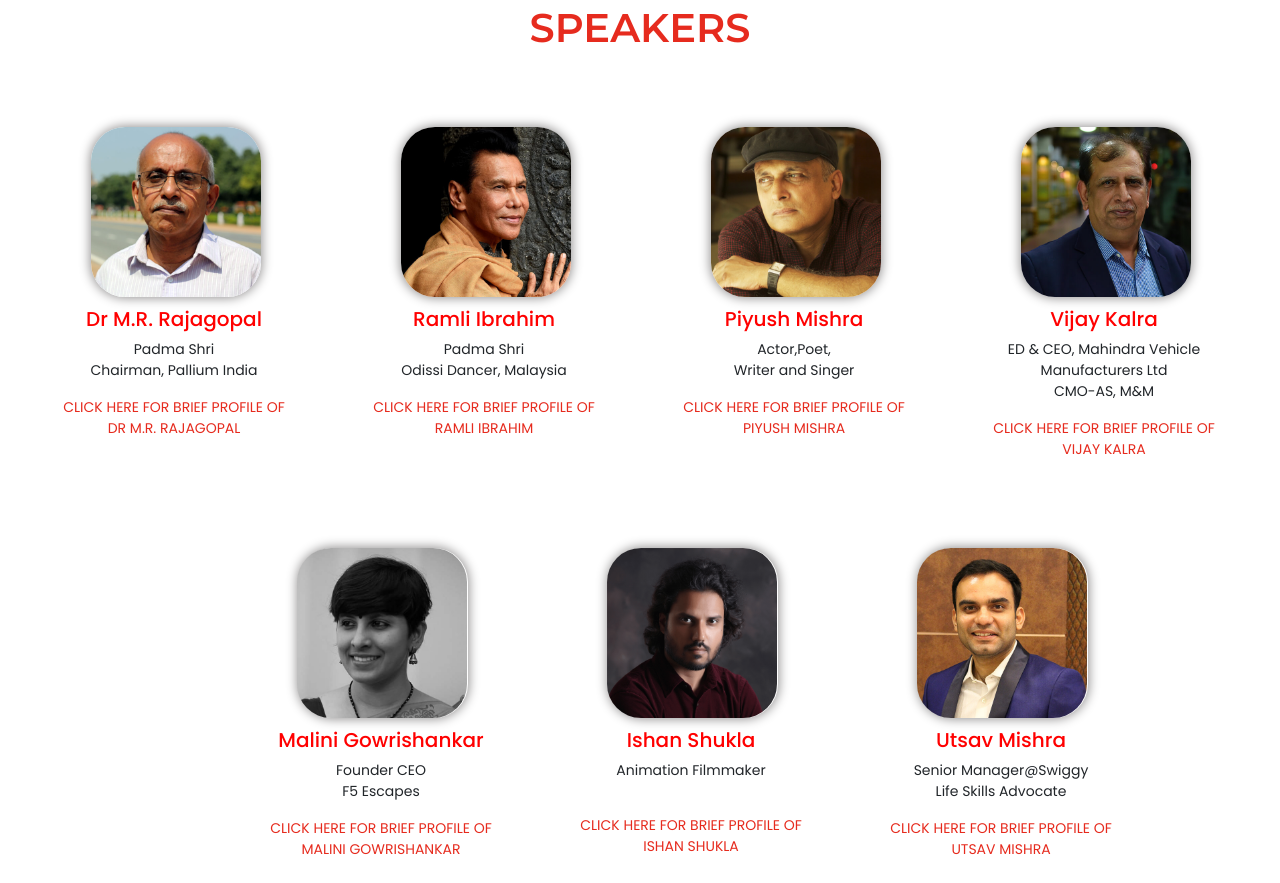
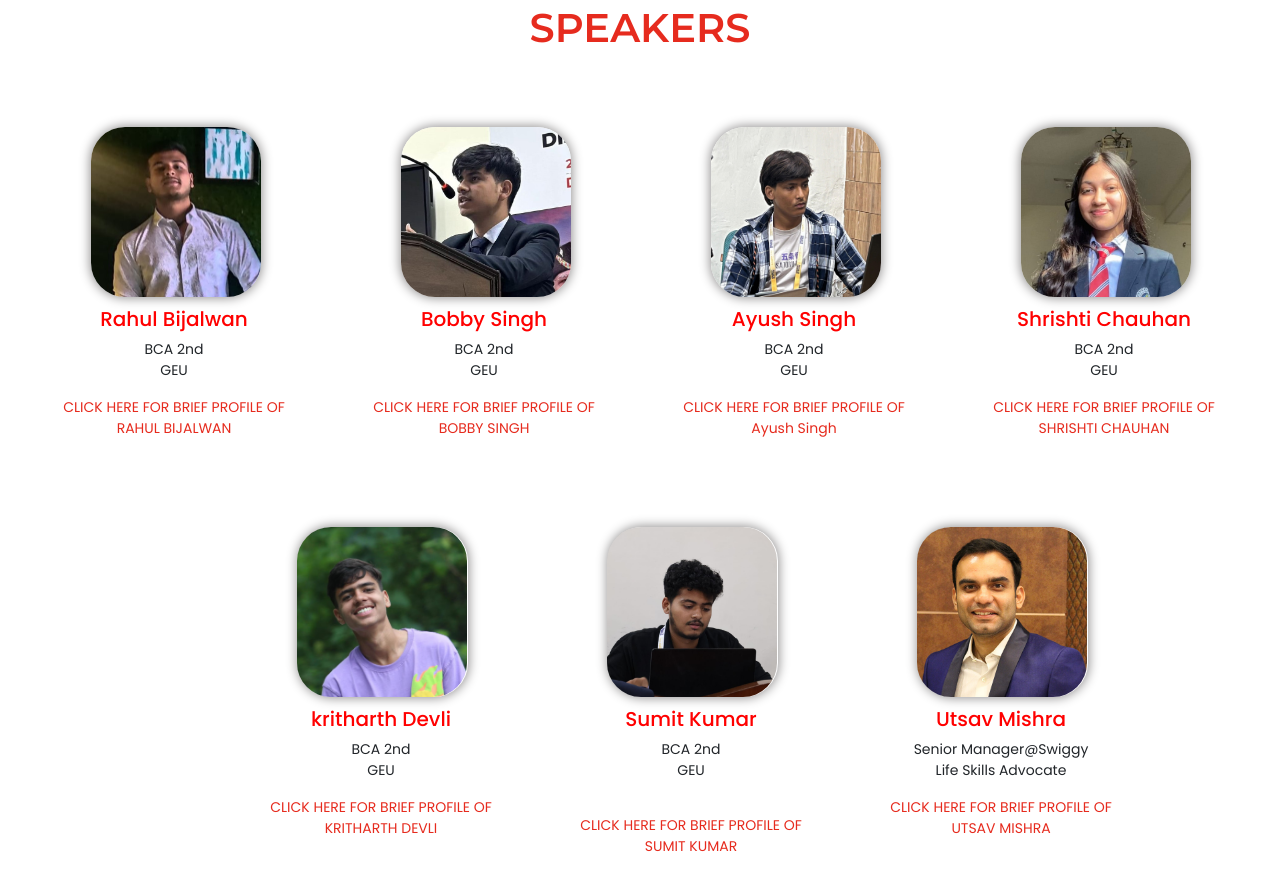
Before and after one commit to TojanHorse/farewell-DCA, a plain HTML site: page index.html in a window 1280 px wide. Shown: the part 1633-2516 px from the top of the page. Drawn offline with nearby package versions, Linux system fonts and the light colour scheme.

Commit message:
photos fixed

```diff
--- a/index.html
+++ b/index.html
@@ -173,49 +173,49 @@
       <div class="col-md-3">
         <div class="speakers-box" data-aos="zoom-in" data-aos-duration="1000">
           <div class="speakers-imgbox">
-            <img src="assets/rajgopal.jpg">
+            <img src="assets/rahul.jpeg">
           </div>
           <div class="speakers-txtbox">
-            <h1 class="fs-25 fw-900">Dr M.R. Rajagopal</h1>
-            <p class="fs-18 fw-500">Padma Shri<br>Chairman, Pallium India</p>
-            <a href="drmrajgopl.html"><p class="fs-14 text-base-color">CLICK HERE FOR BRIEF PROFILE OF DR M.R. RAJAGOPAL</p></a>
+            <h1 class="fs-25 fw-900">Rahul Bijalwan</h1>
+            <p class="fs-18 fw-500">BCA 2nd<br>GEU</p>
+            <a href="https://www.linkedin.com/in/rahulbijalwan/"><p class="fs-14 text-base-color">CLICK HERE FOR BRIEF PROFILE OF RAHUL BIJALWAN</p></a>
             </div>
           </div>
       </div>
       <div class="col-md-3">
        <div class="speakers-box" data-aos="zoom-in" data-aos-duration="1000">
             <div class="speakers-imgbox">
-              <img src="assets/ramli.jpg">
+              <img src="assets/bobby.jpeg">
             </div>
             <div class="speakers-txtbox">
-              <h1 class="fs-25 fw-900">Ramli Ibrahim</h1>
-              <p class="fs-18 fw-500">Padma Shri<br>Odissi Dancer, Malaysia</p>
-              <a href="ramliibrahim.html"><p class="fs-14 text-base-color">CLICK HERE FOR BRIEF PROFILE OF RAMLI IBRAHIM</p></a>
+              <h1 class="fs-25 fw-900">Bobby Singh</h1>
+              <p class="fs-18 fw-500">BCA 2nd<br>GEU</p>
+              <a href="https://www.linkedin.com/in/bobby-singh-mangwal-63065b24a/"><p class="fs-14 text-base-color">CLICK HERE FOR BRIEF PROFILE OF BOBBY SINGH</p></a>
             </div>
           </div>
         </div>
         <div class="col-md-3">
           <div class="speakers-box" data-aos="zoom-in" data-aos-duration="1000">
           <div class="speakers-imgbox">
-            <img src="assets/piyushmishra.jpg">
+            <img src="assets/ayush.jpeg">
           </div>
           <div class="speakers-txtbox">
-            <h1 class="fs-25 fw-900">Piyush Mishra</h1>
-            <p class="fs-18 fw-500">Actor,Poet,<br> Writer and Singer</p>
-            <a href="piyushmishra.html"><p class="fs-14 text-base-color">CLICK HERE FOR BRIEF PROFILE OF PIYUSH MISHRA</p></a>
+            <h1 class="fs-25 fw-900">Ayush Singh</h1>
+            <p class="fs-18 fw-500">BCA 2nd<br> GEU</p>
+            <a href="piyushmishra.html"><p class="fs-14 text-base-color">CLICK HERE FOR BRIEF PROFILE OF Ayush Singh</p></a>
           </div>
         </div>
         </div>
         <div class="col-md-3">
           <div class="speakers-box" data-aos="zoom-in" data-aos-duration="1000">
             <div class="speakers-imgbox">
-              <img src="assets/as.jpg">
+              <img src="assets/shrishti.jpeg">
             </div>
             <div class="speakers-txtbox">
-              <h1 class="fs-25 fw-900">Vijay Kalra</h1>
-              <p class="fs-18 fw-500">ED & CEO, Mahindra Vehicle Manufacturers Ltd
-<br>CMO-AS, M&M</p>
-              <a href="vijaykalra.html"><p class="fs-14 text-base-color">CLICK HERE FOR BRIEF PROFILE OF VIJAY KALRA</p></a>
+              <h1 class="fs-25 fw-900">Shrishti Chauhan</h1>
+              <p class="fs-18 fw-500">BCA 2nd
+<br>GEU</p>
+              <a href="https://www.linkedin.com/in/shrishti-chauhan-184586259/"><p class="fs-14 text-base-color">CLICK HERE FOR BRIEF PROFILE OF SHRISHTI CHAUHAN</p></a>
             </div>
           </div>
         </div>
@@ -224,25 +224,25 @@
         <div class="col-md-3 offset-md-2">
           <div class="speakers-box" data-aos="zoom-in" data-aos-duration="1000">
             <div class="speakers-imgbox">
-              <img src="assets/malini.jpg">
+              <img src="assets/kritharth.jpeg">
             </div>
             <div class="speakers-txtbox">
-              <h1 class="fs-25 fw-900">Malini Gowrishankar</h1>
-              <p class="fs-18 fw-500">Founder CEO <br>F5 Escapes</p>
-              <a href="malinigowrishankar.html"><p class="fs-14 text-base-color">CLICK HERE FOR BRIEF PROFILE OF MALINI GOWRISHANKAR</p></a>
+              <h1 class="fs-25 fw-900">kritharth Devli</h1>
+              <p class="fs-18 fw-500">BCA 2nd <br>GEU</p>
+              <a href="https://in.linkedin.com/in/kritarth-devli-28749a249"><p class="fs-14 text-base-color">CLICK HERE FOR BRIEF PROFILE OF KRITHARTH DEVLI</p></a>
             </div>
           </div>
         </div>
         <div class="col-md-3">
           <div class="speakers-box" data-aos="zoom-in" data-aos-duration="1000">
             <div class="speakers-imgbox">
-              <img src="assets/ishanshukla.png">
+              <img src="assets/sumit.jpeg">
             </div>
             <div class="speakers-txtbox">
-              <h1 class="fs-25 fw-900">Ishan Shukla</h1>
-              <p class="fs-18 fw-500">Animation Filmmaker</p>
+              <h1 class="fs-25 fw-900">Sumit Kumar</h1>
+              <p class="fs-18 fw-500">BCA 2nd <br> GEU</p>
               <br>
-              <a href="ishanshukla.html"><p class="fs-14 text-base-color">CLICK HERE FOR BRIEF PROFILE OF ISHAN SHUKLA</p></a>
+              <a href="https://www.linkedin.com/in/sumit-srivastav-6abb88248?utm_source=share&utm_campaign=share_via&utm_content=profile&utm_medium=android_app"><p class="fs-14 text-base-color">CLICK HERE FOR BRIEF PROFILE OF SUMIT KUMAR</p></a>
             </div>
           </div>
         </div>
```
Also changed, not shown: assets/ayush.jpeg (added), assets/bobby.jpeg (added), assets/ishanshukla.png (deleted), assets/kritharth.jpeg (added), assets/malini.jpg (deleted), assets/piyushmishra.jpg (deleted), assets/rahul.jpeg (added), assets/rajgopal.jpg (deleted), assets/shrishti.jpeg (added), assets/sumit.jpeg (added), 1 other file.
